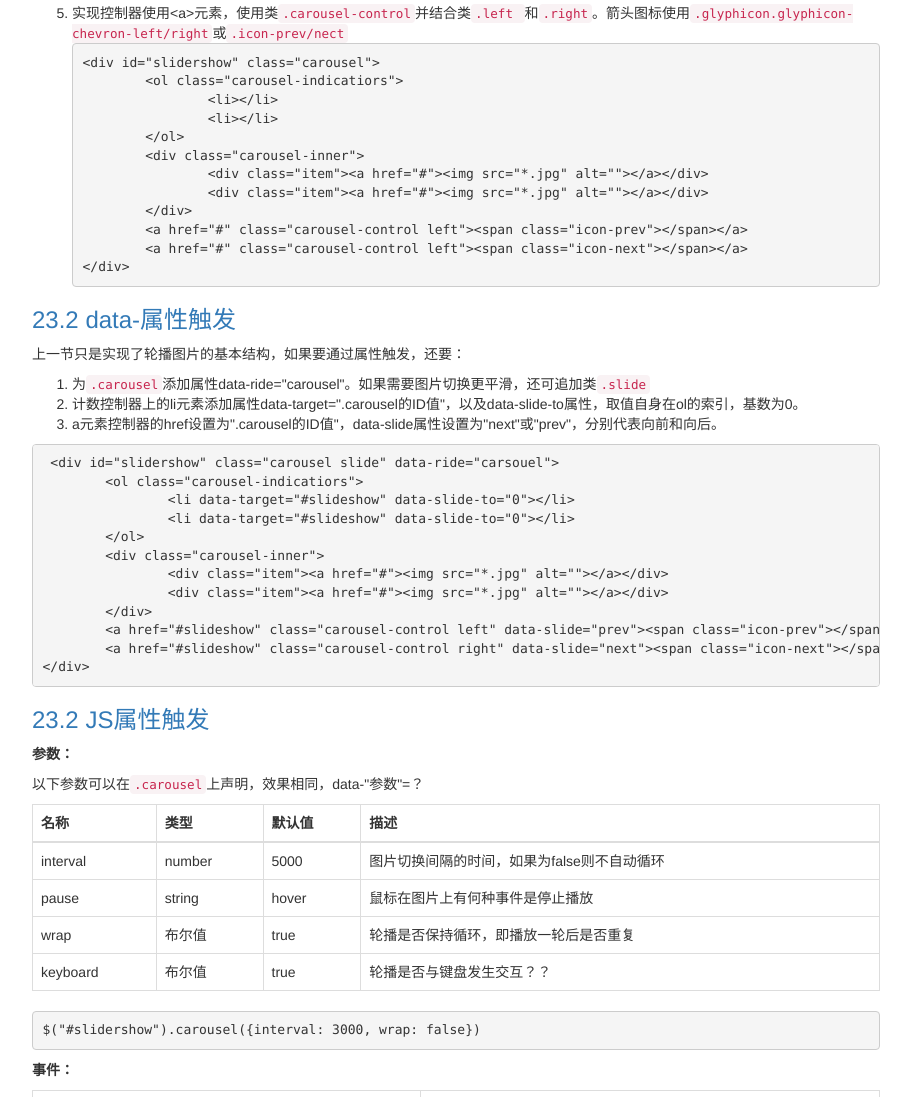
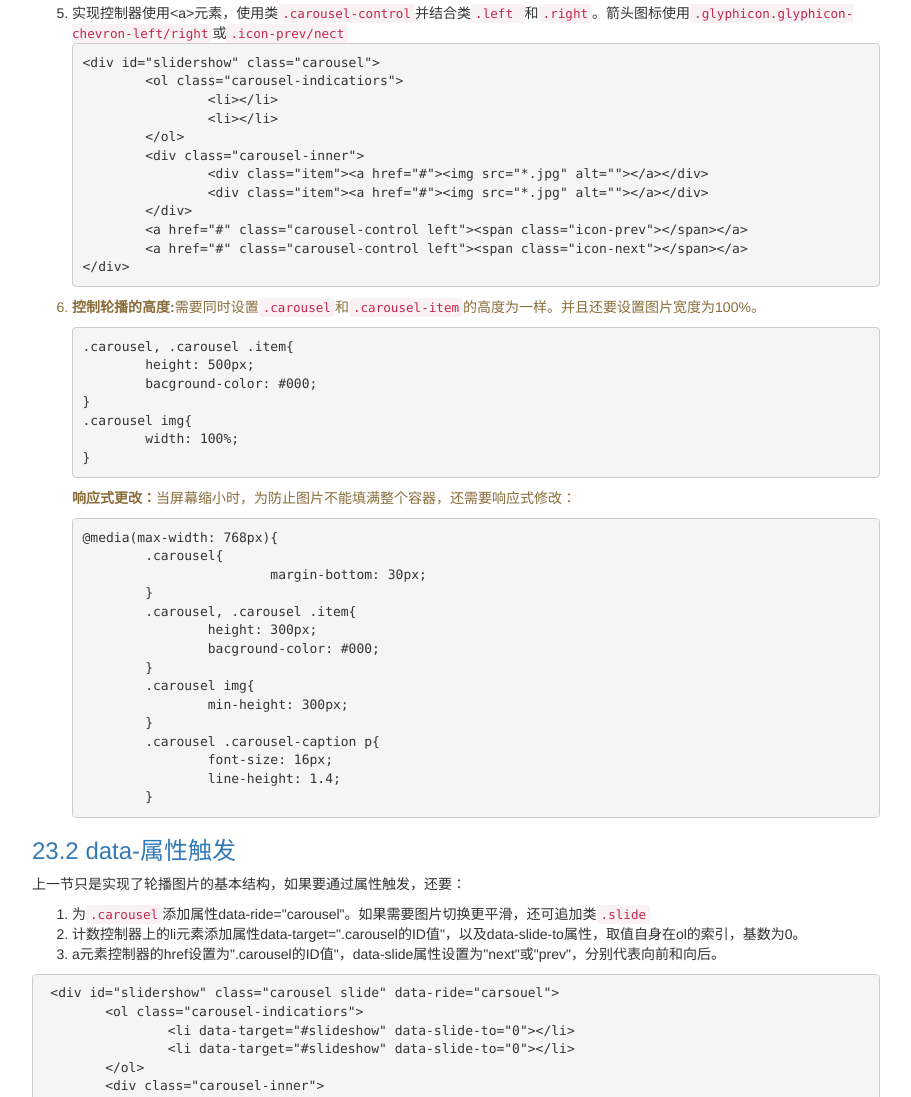
Before and after one commit to lovedlyl/learn-bootstrap, a website: page src/ch23.pug in a window 1280 px wide. Shown: the part 1413-2510 px from the top of the page, without its empty margins (38-949 px from the left). Drawn offline with nearby package versions, Linux system fonts and the light colour scheme; files that its build step writes are made by us from their sources; files whose address does not match are found by name.

Commit message:
add some tips

```diff
--- a/gulpfile.js
+++ b/gulpfile.js
@@ -14,7 +14,7 @@ var gulp = require("gulp"),
 gulp.task("lib", function() {
     // 样式
     gulp.src(["bower_components/bootstrap/dist/css/bootstrap.min.css"])
-        .pipe(concat("bootstrap.css"))
+        // .pipe(concat("bootstrap.css"))
         .pipe(gulp.dest("../lovedlyl.github.io/learn-bootstrap/styles"))
         .pipe(gulp.dest("dist/styles"));
     // 字体文件
--- a/src/ch2.pug
+++ b/src/ch2.pug
@@ -637,6 +637,11 @@ block content
 		|设置width或max-width, 使用类
 		code .center-block
 		|或使用mixin .center-block
+		br
+		|还可以使用
+		code .container
+		|使其中的元素居中显示。
+
 
 	p
 		strong 尺寸助手：
--- a/src/ch23.pug
+++ b/src/ch23.pug
@@ -119,6 +119,41 @@ block content
 				|	&lt;a href="#" class="carousel-control left"&gt;&lt;span class="icon-prev"&gt;&lt;/span&gt;&lt;/a&gt;
 				|	&lt;a href="#" class="carousel-control left"&gt;&lt;span class="icon-next"&gt;&lt;/span&gt;&lt;/a&gt;
 				|&lt;/div&gt;
+		li.text-warning
+			p
+				strong 控制轮播的高度:
+				|需要同时设置
+				code .carousel
+				|和
+				code .carousel-item
+				|的高度为一样。并且还要设置图片宽度为100%。
+			pre
+				|.carousel, .carousel .item{
+				|	height: 500px;
+				|	bacground-color: #000;
+				|}
+				|.carousel img{
+				|	width: 100%;
+				|}
+			p
+				strong 响应式更改：
+				|当屏幕缩小时，为防止图片不能填满整个容器，还需要响应式修改：
+			pre
+				|@media(max-width: 768px){
+				|	.carousel{
+				|			margin-bottom: 30px;
+				|	}
+				|	.carousel, .carousel .item{
+				|		height: 300px;
+				|		bacground-color: #000;
+				|	}
+				|	.carousel img{
+				|		min-height: 300px;
+				|	}
+				|	.carousel .carousel-caption p{
+				|		font-size: 16px;
+				|		line-height: 1.4;
+				|	}
 
 	//-
 	h3.text-primary 23.2 data-属性触发
--- a/src/ch7.pug
+++ b/src/ch7.pug
@@ -31,7 +31,7 @@ block content
 			code .row
 			|必须包含在容器
 			code .container
-			|（固定宽度）或
+			|（固定宽度, 其中的元素会居中）或
 			code .container-fluid
 			|（100%宽度）中，以便为其赋予对齐方式和内边距。如：
 			pre
```
Also changed, not shown: src/ch9.pug (+7 -2 lines), dist/ch12.html, dist/ch2.html, dist/ch23.html, dist/ch5.html, dist/ch7.html, dist/ch9.html.
